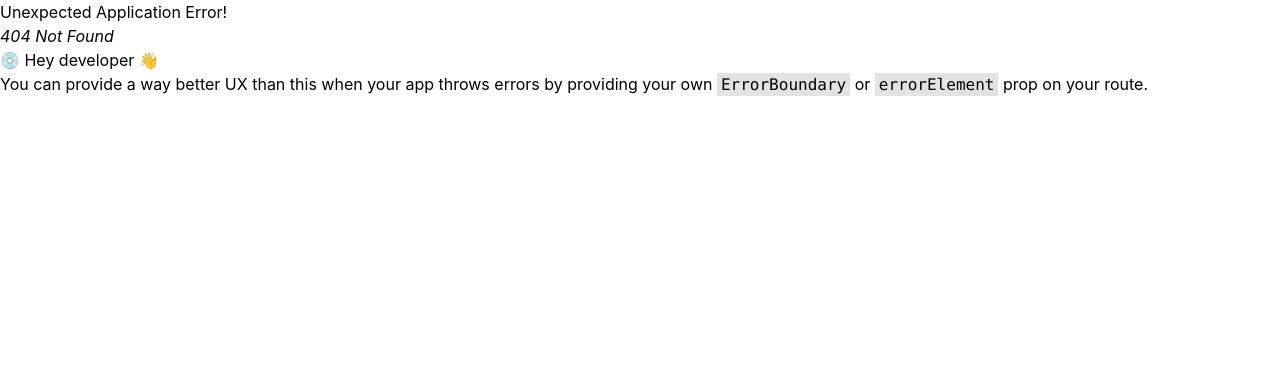
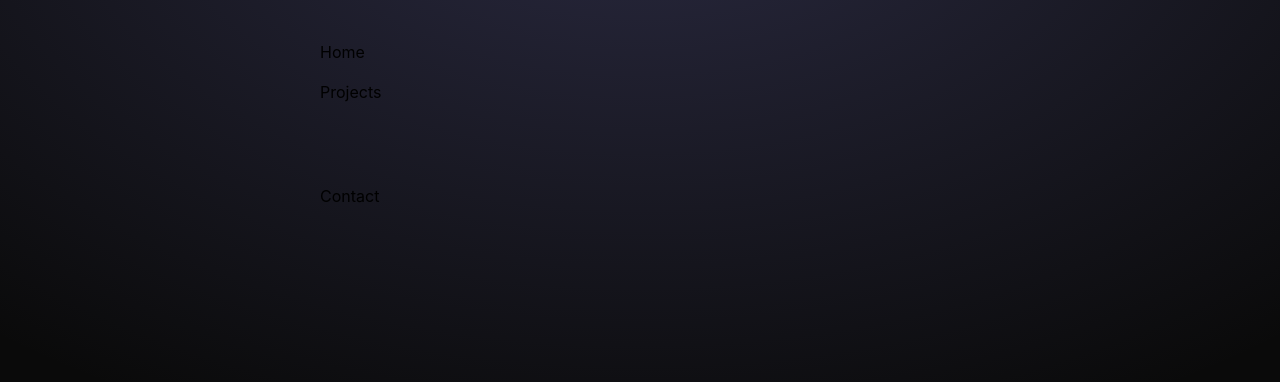
Before and after one commit to paritoshkrjha/PortfolioV3, a React app: page /contact in a window 1280 px wide. Before the commit this address had no page. Shown: the top 382 px of the page. Built offline with nearby package versions, Linux system fonts and the light colour scheme; the HTML template or start-up script is replaced by a standard one.

Commit message:
Added dummy router pages

```diff
--- /dev/null
+++ b/src/pages/About/index.jsx
@@ -0,0 +1,9 @@
+import React from 'react'
+
+function About() {
+  return (
+    <div>About</div>
+  )
+}
+
+export default About
--- /dev/null
+++ b/src/pages/Contact/index.jsx
@@ -0,0 +1,9 @@
+import React from 'react'
+
+function Contact() {
+  return (
+    <div>Contact</div>
+  )
+}
+
+export default Contact
```
Also changed, not shown: src/router.jsx (+10 -0 lines).
